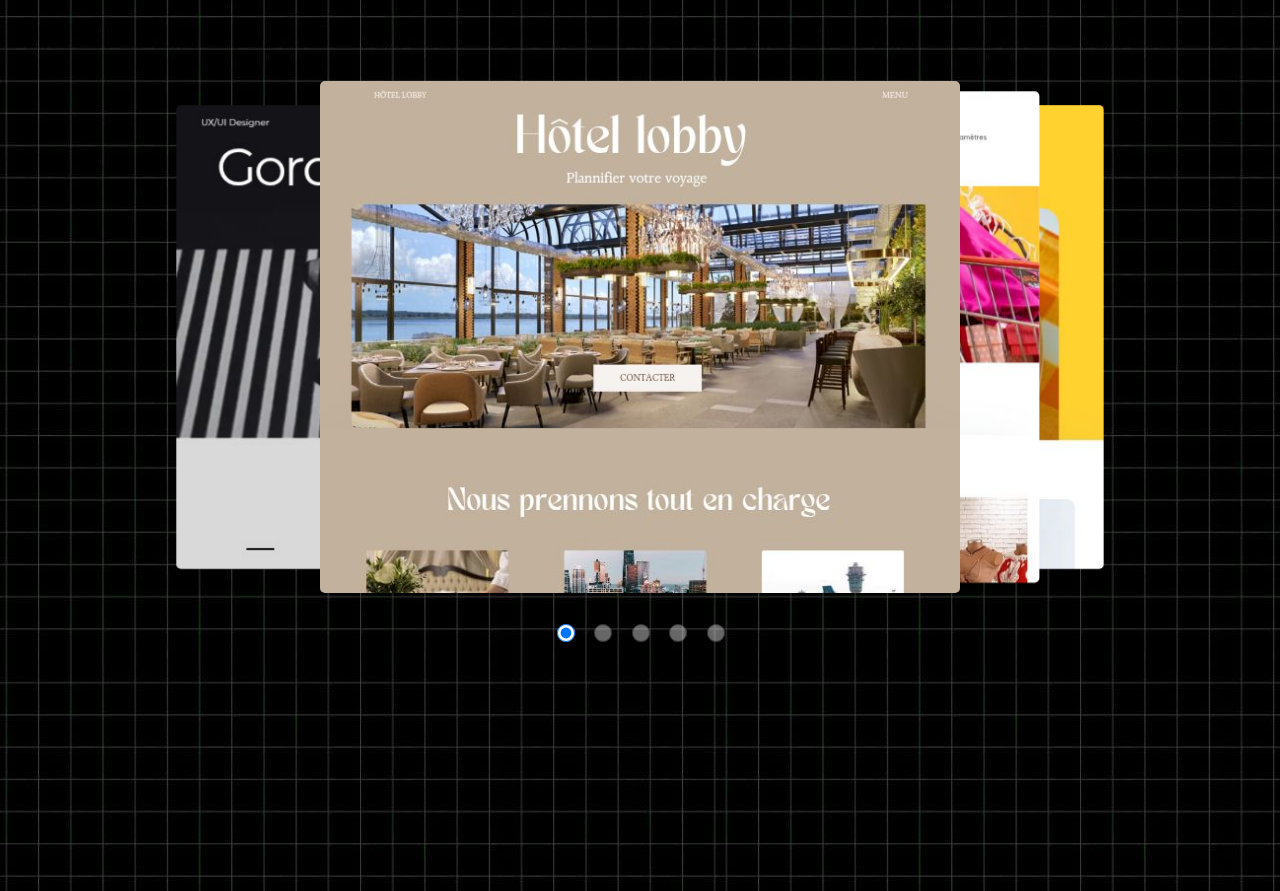
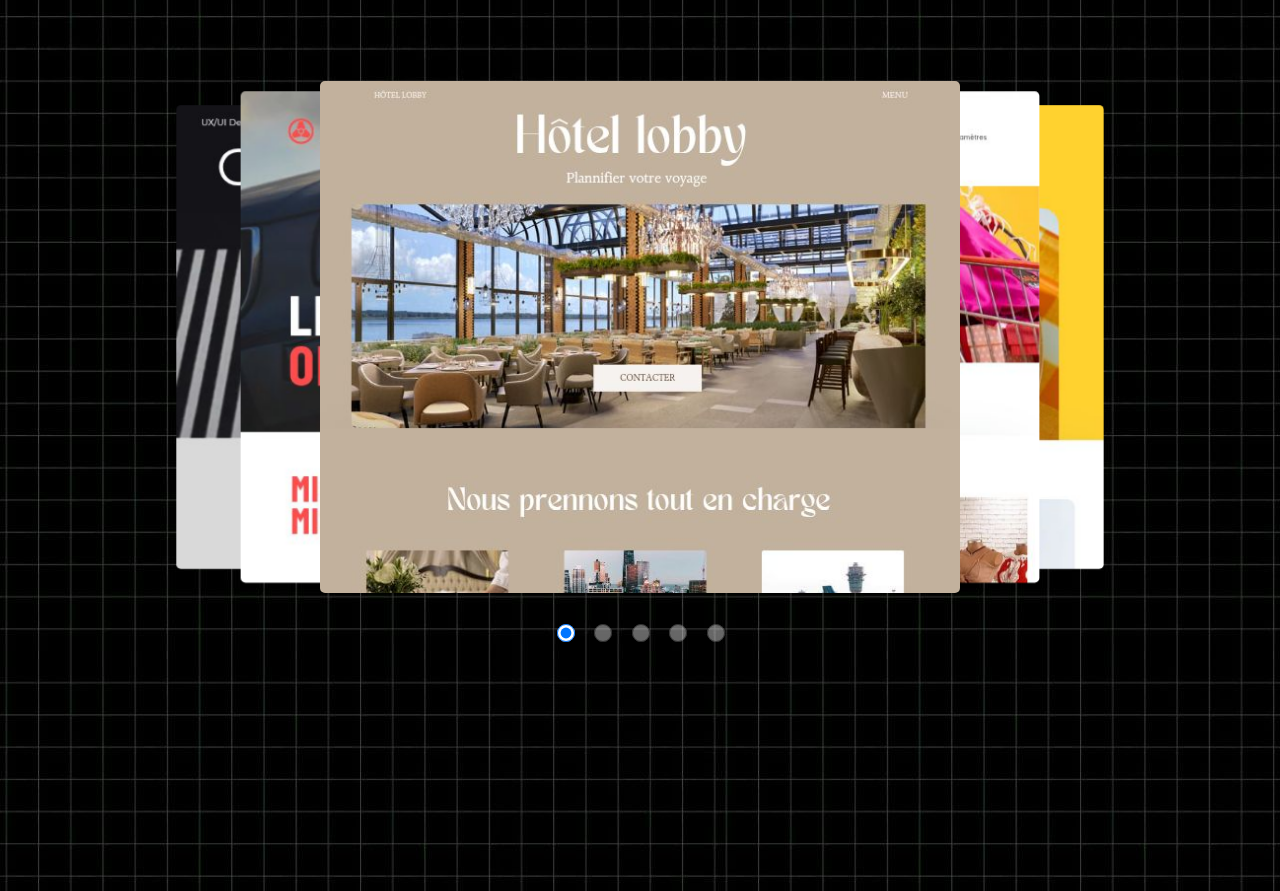
Before and after one commit to dora-divine/Portfolio-Dora-design, a plain HTML site: page index.html in a window 1280 px wide. Shown: the part 4849-5740 px from the top of the page. Drawn offline with Linux system fonts and the light colour scheme.

Commit message:
Update style.css

```diff
--- a/style.css
+++ b/style.css
@@ -337,7 +337,7 @@ background-size:100%;}
 background-size:100%;}
 #slide4{background:url("img/Screenshot_20250921-192405.jpg");
 background-size:100%;}
-#slide5{background:url("img/web14.jpg");
+#slide5{background:url("img/Screenshot_20250921-192206.jpg");
 background-size:100%;}
 
 #S1:checked ~#slide1,
```
